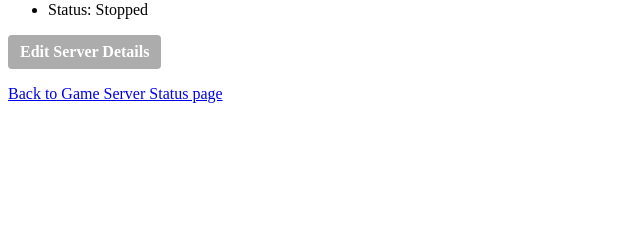
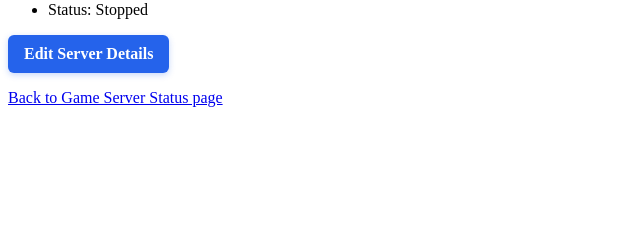
Before and after one commit to dabarrios/homelab, a Django app: template homelab/game_servers/templates/game_server_detail.html in a window 1280 px wide. Shown: the part 198-438 px from the top of the page, without its empty margins (0-640 px from the left). Run offline with Django 5.2, Linux system fonts and the light colour scheme; the template is opened without the code that fills it, so the values that code supplies are empty.

Commit message:
Refactor button styles and update URL path for game server edit notes: enhance button appearance with improved padding, background color, and hover effects; correct URL path from 'notes' to 'edit' for consistency.

```diff
--- a/homelab/game_servers/static/game_servers/style.css
+++ b/homelab/game_servers/static/game_servers/style.css
@@ -1,13 +1,22 @@
 .button {
     display: inline-block;
-    padding: 8px 12px;
-    background-color: #acacac;
+    padding: 10px 16px;
+    background-color: #2563eb;
     color: white;
     text-decoration: none;
-    border-radius: 4px;
+    border-radius: 6px;
     font-weight: 600;
+    box-shadow: 0 2px 6px rgba(37, 99, 235, 0.25);
+    transition: background-color 0.2s ease, box-shadow 0.2s ease, transform 0.2s ease;
 }
 
 .button:hover {
-    background-color: #999999;
+    background-color: #1d4ed8;
+    box-shadow: 0 4px 10px rgba(37, 99, 235, 0.35);
+    transform: translateY(-1px);
 }
+
+.button:focus {
+    outline: 3px solid #93c5fd;
+    outline-offset: 3px;
+}
--- a/homelab/game_servers/urls.py
+++ b/homelab/game_servers/urls.py
@@ -4,5 +4,5 @@ from . import views
 urlpatterns = [
     path('overview/', views.game_server_list, name='game_server_list'),
     path('details/<str:slug>/', views.game_server_detail, name='game_server_detail'),
-    path('notes/<str:slug>', views.game_server_edit_notes, name='game_server_edit_notes'),
+    path('edit/<str:slug>', views.game_server_edit_notes, name='game_server_edit_notes'),
 ]
```
